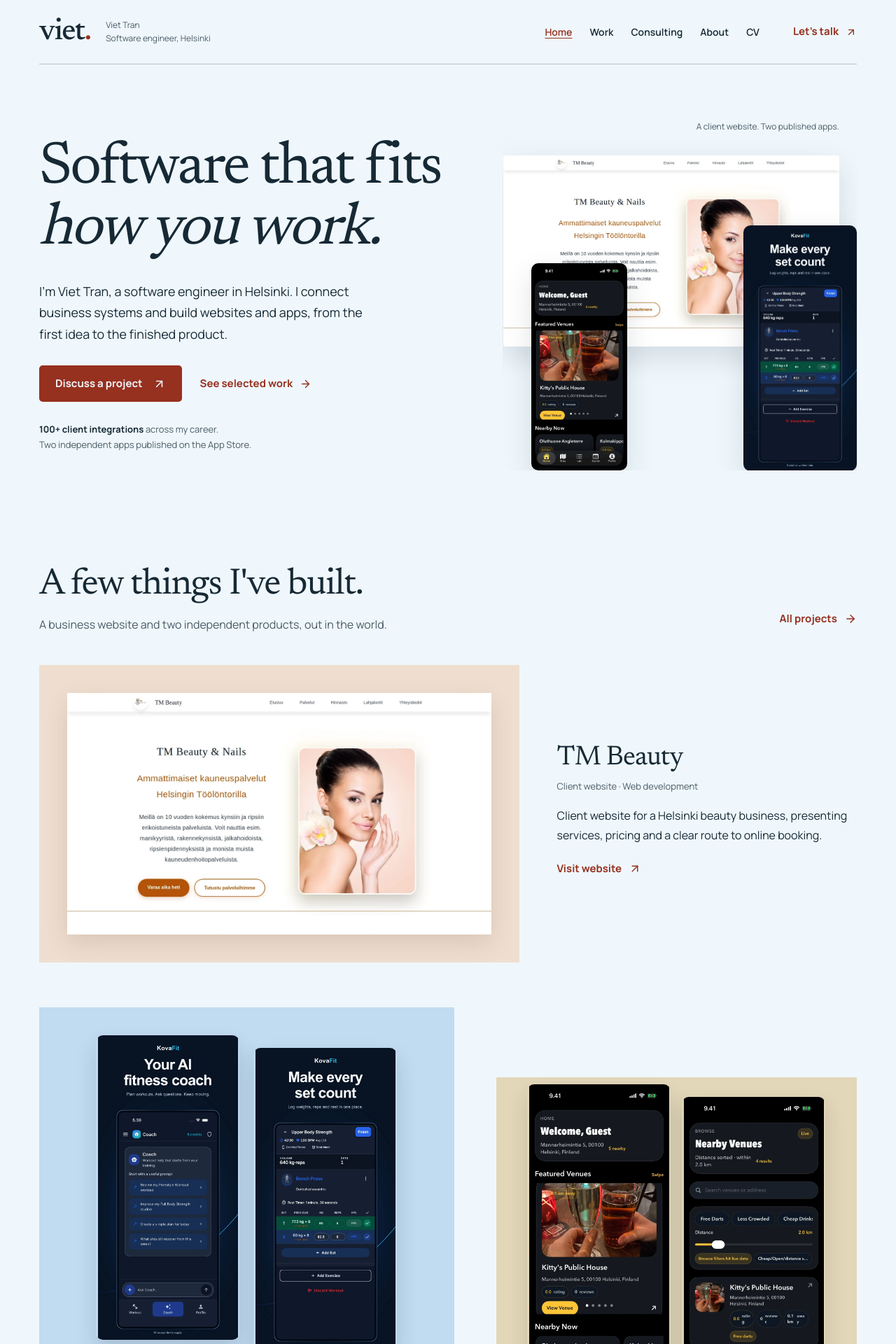
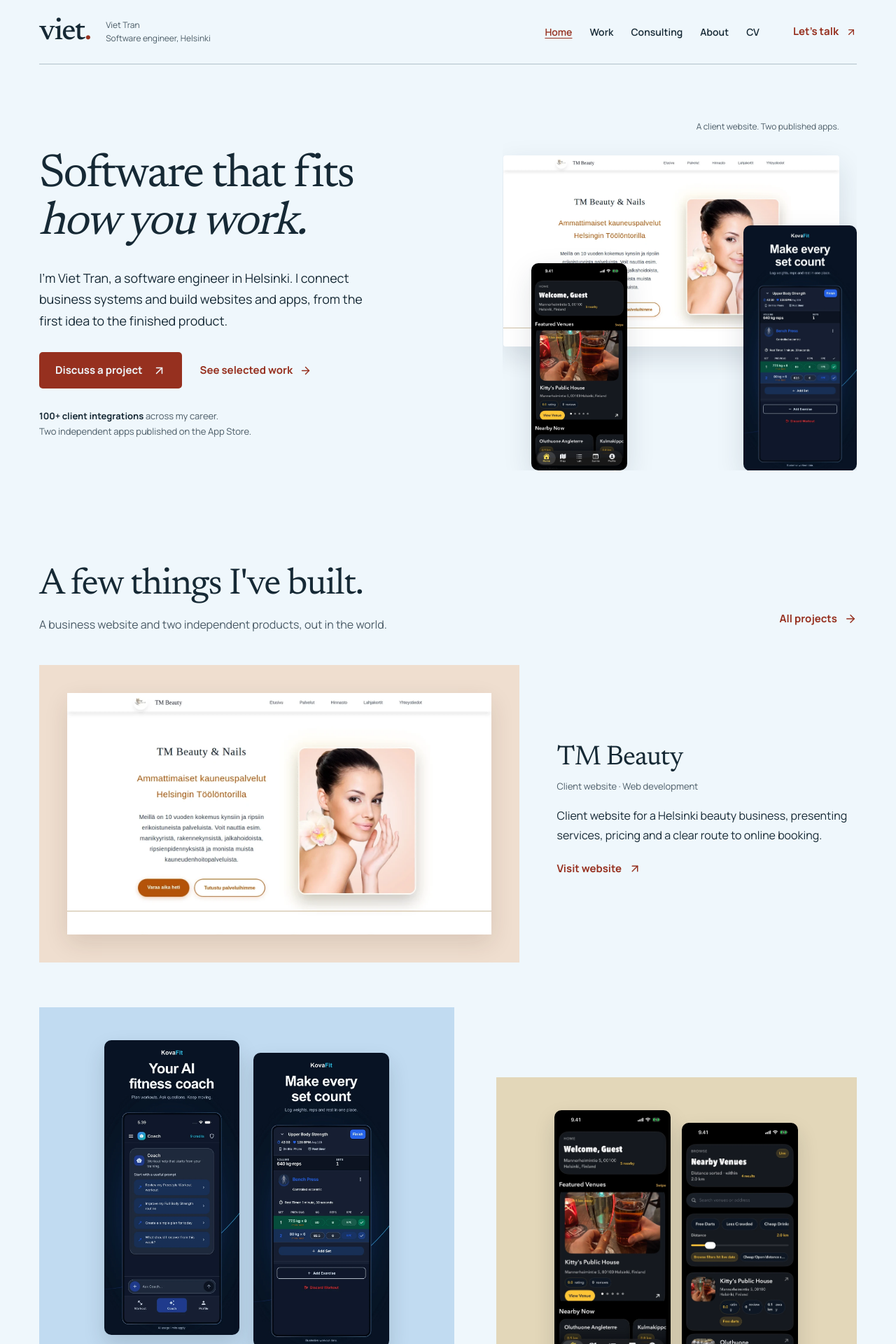
Before and after one commit to vieteri/viet-tran-portfolio, a Next.js app: page / in a window 1280 px wide. Shown: the top 1920 px of the page at 70% size. Built offline with nearby package versions, Linux system fonts and the light colour scheme.

Commit message:
fix: keep narrow layouts and project imagery within their bounds

```diff
--- a/src/app/globals.css
+++ b/src/app/globals.css
@@ -25,5 +25,16 @@ input, textarea { caret-color: var(--accent); }
 :focus-visible { outline: 2px solid var(--accent); outline-offset: 5px; }
 .inline-code { background: var(--canvas); color: var(--ink); padding: .2em .4em; border-radius: 3px; font-family: monospace; font-size: .875em; }
 .block-code { background: var(--ink); color: var(--paper); padding: 1rem; border-radius: 6px; overflow-x: auto; font-family: monospace; }
+
+/* Intrinsic-size safety: narrow grids must wrap their content, not widen the page.
+   These selectors deliberately exclude the fixed-format printable CV. */
+:where(.shell, .service-layout, .reference-layout, .reference-link, .career-role, .work-gallery) > * { min-width: 0; }
+:where(.display, .section-title, .reference-link h3) { overflow-wrap: anywhere; }
+@media (min-width: 701px) {
+  /* Keep the headline's first phrase together in the two-column composition. */
+  .site-main .hero .display { font-size: clamp(2.5rem, 5.2vw, 5rem); }
+  /* Fit the full screenshots, including the stagger, inside each image stage. */
+  .site-main .app-proof img { height: calc(100% - 24px); width: auto; max-width: calc(50% - 10px); }
+}
 @media (prefers-reduced-motion: reduce) { html { scroll-behavior: auto; } }
 /* Print rules live in about/cv/cv.css, never hide document content globally. */
```
